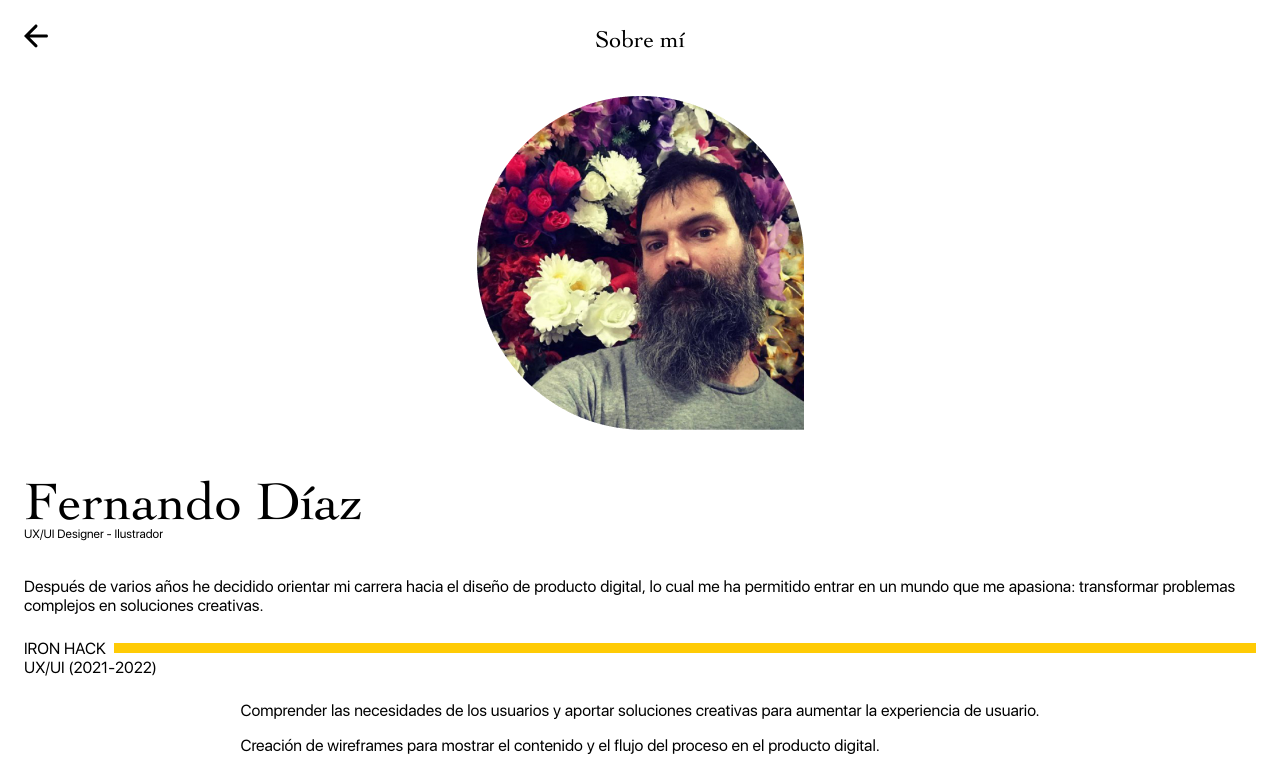
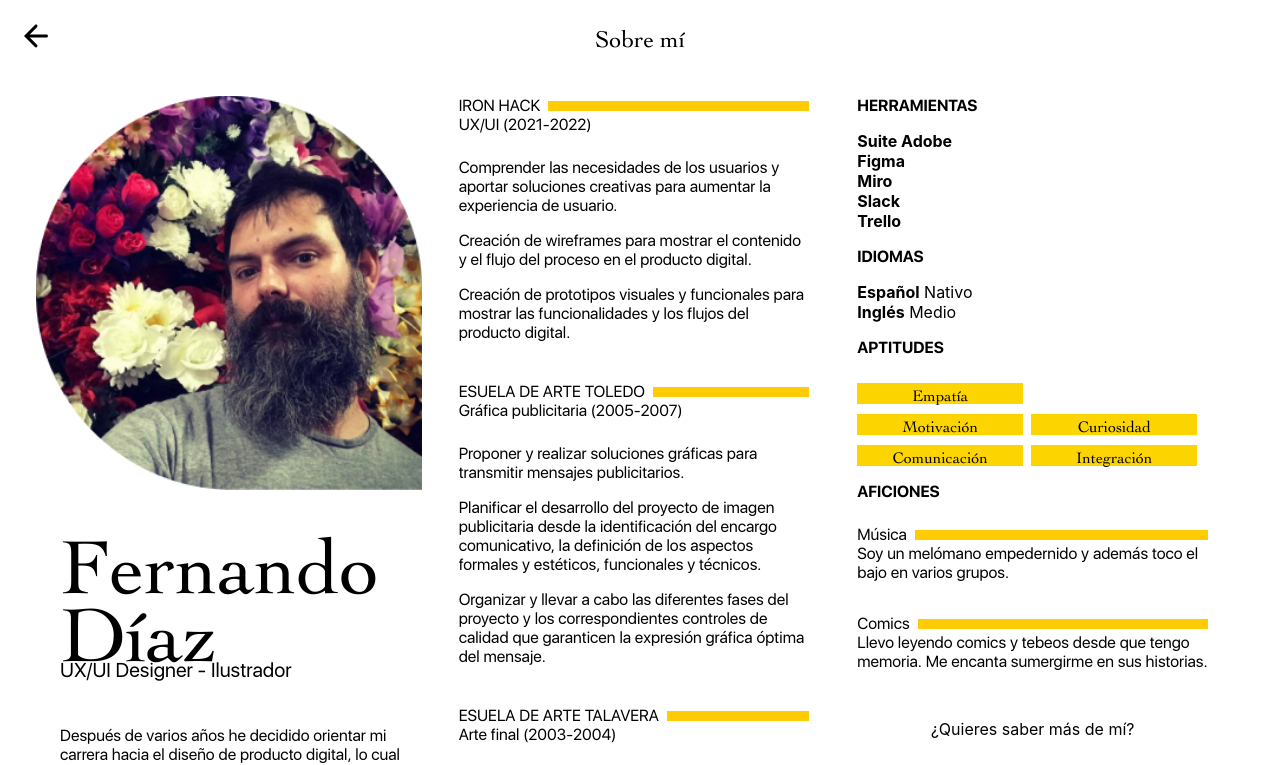
Before and after one commit to fermarinsanchez/fdiazf_portfolio, a Next.js app in the folder fdiazf_portfolio/: page /about-me in a window 1280 px wide. Shown: the top 765 px of the page. Built offline with nearby package versions, Linux system fonts and the light colour scheme.

Commit message:
about me desktp version

```diff
--- a/fdiazf_portfolio/pages/about-me.js
+++ b/fdiazf_portfolio/pages/about-me.js
@@ -22,13 +22,15 @@ const AboutMe = () => {
         ]
     }
 
-
+    const screenWidth = window.innerWidth
     return (
         <div className={styles.mainContaier}>
             <SectionHeader
                 title={'Sobre mí'}
-                link={'/menu'}
+                link={screenWidth > 900 ? '/' : '/menu'}
             />
+            <div className={styles.desktopRows}>
+                <div className={styles.desktopFirstRow}>
                     <div className={styles.image}>
                         <img src="/assets/images/fernan.png" alt="Fernando Díaz Franco" />
                     </div>
@@ -41,6 +43,8 @@ const AboutMe = () => {
                             Después de varios años he decidido orientar mi carrera hacia el diseño de producto digital, lo cual me ha permitido entrar en un mundo que me apasiona: transformar problemas complejos en soluciones creativas.
                         </p>
                     </div>
+                </div>
+                <div className={styles.desktopSecondRow}>
                     <div className={styles.experienceContainer}>
                         <AboutSection
                             title={'IRON HACK'}
@@ -58,12 +62,14 @@ const AboutMe = () => {
                             description={textDescription.EATalavera}
                         />
                     </div>
+                </div>
+                <div className={styles.desktopThirdRow}>
                     <div className={styles.lists}>
                         <p
                             className={styles.listTitle}
-                    style={{marginTop: 0}}
+                            style={{ marginTop: 0 }}
                         >HERRAMIENTAS</p>
-                <ul>
+                        <ul className={styles.herramientasList}>
                             <li>Suite Adobe</li>
                             <li>Figma</li>
                             <li>Miro</li>
@@ -72,25 +78,29 @@ const AboutMe = () => {
                         </ul>
                         <p className={styles.listTitle}>IDIOMAS</p>
                         <ul>
-                    <li>Español Nativo</li>
-                    <li>Inglés Medio</li>
+                            <li><b>Español</b> Nativo</li>
+                            <li><b>Inglés</b> Medio</li>
                         </ul>
                         <p className={styles.listTitle}>APTITUDES</p>
                         <div className={styles.containerAptitudes}>
                             <div className={styles.aptitudes}>
                                 <p>Empatía</p>
                             </div>
+                            <div className={styles.desktopAptitudesByPairs}>
                                 <div className={styles.aptitudes}>
                                     <p>Motivación</p>
                                 </div>
                                 <div className={styles.aptitudes}>
                                     <p>Curiosidad</p>
                                 </div>
+                            </div>
+                            <div className={styles.desktopAptitudesByPairs}>
                                 <div className={styles.aptitudes}>
                                     <p>Comunicación</p>
                                 </div>
                                 <div className={styles.aptitudes}>
-                        <p>Capacidad de integración</p>
+                                    <p>Integración</p>
+                                </div>
                             </div>
                         </div>
                         <p className={styles.listTitle}>AFICIONES</p>
@@ -115,6 +125,8 @@ const AboutMe = () => {
 
 
                     </div>
+                </div>
+            </div>
 
         </div>
     )
--- a/fdiazf_portfolio/styles/AboutMe.module.scss
+++ b/fdiazf_portfolio/styles/AboutMe.module.scss
@@ -18,15 +18,15 @@
   align-items: flex-start;
   margin: 24px;
   & > h1 {
-      font-family: 'Cochin';
+    font-family: "Cochin";
     font-size: 54px;
     font-weight: 700;
   }
   & > p {
-        font-family: 'SF UI Display';
+    font-family: "SF UI Display";
     font-size: 12px;
     font-weight: 400;
-        margin-top: 0px
+    margin-top: 0px;
   }
 }
 
@@ -40,7 +40,7 @@
 
 .description {
   margin: 24px;
-  font-family: 'SF UI Display';
+  font-family: "SF UI Display";
   font-size: 16px;
 }
 
@@ -56,7 +56,7 @@
   }
 }
 .listTitle {
-    font-family: 'SF UI Display';
+  font-family: "SF UI Display";
   font-size: 16px;
   font-weight: 700;
 }
@@ -66,20 +66,21 @@
   flex-direction: column;
   justify-content: center;
   align-items: center;
-    & .aptitudes {
-        background-color: #FCD400;
+}
+
+.aptitudes {
+  background-color: #fcd400;
   min-width: 166px;
   text-align: center;
   margin: 10px 0px;
-        padding: 0px 30px;
+  margin-bottom: 0px;
+  padding: 1px 30px;
   & > p {
-            font-family: 'Cochin';
+    font-family: "Cochin";
     font-weight: 700;
     font-size: 16px;
-            margin-top:6px;
+    margin-top: 6px;
     margin-bottom: 6px;
-        }
-
   }
 }
 
@@ -91,26 +92,68 @@
 }
 
 /* Smartphones (landscape) ----------- */
-@media only screen and (min-width : 321px) and (orientation : landscape) {}
+@media only screen and (min-width: 321px) and (orientation: landscape) {
+}
 
 /* iPads (portrait and landscape) ----------- */
-@media only screen and (min-device-width : 768px) and (max-device-width : 1024px) {}
+@media only screen and (min-device-width: 768px) and (max-device-width: 1024px) {
+}
 
 /* iPads (landscape) ----------- */
-@media only screen and (min-device-width : 768px) and (max-device-width : 1024px) and (orientation : landscape) {}
+@media only screen and (min-device-width: 768px) and (max-device-width: 1024px) and (orientation: landscape) {
+}
 
 /* iPads (portrait) ----------- */
-@media only screen and (min-device-width : 768px) and (max-device-width : 1024px) and (orientation : portrait) {
+@media only screen and (min-device-width: 768px) and (max-device-width: 1024px) and (orientation: portrait) {
   /* Styles */
 }
 
 /* Desktops and laptops ----------- */
-@media only screen and (min-width : 1224px) {
+@media only screen and (min-width: 1025px) {
+  .desktopRows {
+    display: flex;
+    margin-left: 36px;
+    margin-right: 36px;
+  }
+  .image {
+    width: 386px;
+    height: 394px;
+  }
+  .desktopFirstRow,
+  .desktopSecondRow,
+  .desktopThirdRow {
+    width: 33%;
+  }
+  .desktopThirdRow {
+    margin-top: 24px;
+  }
 
-
+  .name > h1 {
+    font-size: 79px;
+    line-height: 68px;
+  }
+  .name > p {
+    font-size: 20px;
+  }
+  .herramientasList > li {
+    font-weight: 700;
+  }
+  .containerAptitudes {
+    align-items: flex-start;
+  }
+  .desktopAptitudesByPairs {
+    display: flex;
+    flex-direction: row;
+    gap: 8px;
+    width: fit-content;
+    & > p {
+      margin-top: 6px;
+      margin-bottom: 6px;
+    }
+  }
 }
 
 /* Large screens ----------- */
-@media only screen and (min-width : 1824px) {
+@media only screen and (min-width: 1824px) {
   /* Styles */
 }
```
Also changed, not shown: fdiazf_portfolio/pages/index.js (+31 -10 lines), fdiazf_portfolio/styles/Home.module.scss (+12 -2 lines). Lines whose indentation alone changed are shown as unchanged.
